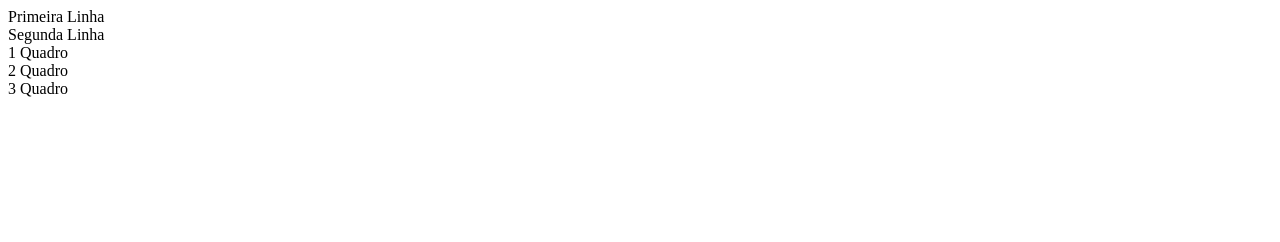
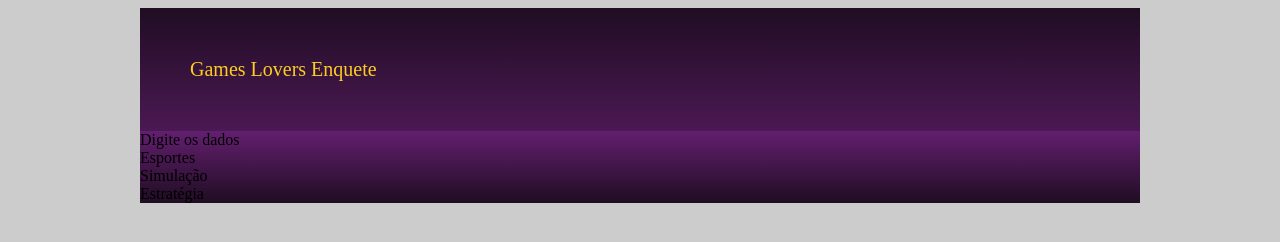
Before and after one commit to DaianeMota/bootcamp-projetomodulo2, a plain HTML site: page index.html in a window 1280 px wide. Drawn offline with Linux system fonts and the light colour scheme.

Commit message:
close #2 - iniciando css

```diff
--- a/index.html
+++ b/index.html
@@ -4,22 +4,51 @@
     <meta charset="UTF-8">
     <meta name="viewport" content="width=device-width, initial-scale=1.0">
     <title>Bootcamp - Enquete Games Lovers</title>
+
+    <style>
+        body {
+           background-color: #CCCCCC;
+        }
+
+        .container {
+            background-image: linear-gradient(#200D23, #641F6F);
+            margin: auto;
+            padding: auto;
+
+            width: 1000px;
+
+        }
+
+        .header{
+            background-image: linear-gradient(#631F6F, #1F0D22);
+            margin: auto;
+        }
+
+        .title {
+            font-size: 20px;
+            color: #FECD23;
+            padding: 50px;
+        }
+
+    </style>
+
+
 </head>
 <body>
-    <div>
-        <div>
-            Primeira Linha
+    <div class="container">
+        <div class="title">
+            Games Lovers Enquete
         </div>
-        <div>
-            Segunda Linha
+        <div class="header">
+            Digite os dados
             <div>
-                1 Quadro
+                Esportes
             </div>
             <div>
-                2 Quadro
+                Simulação
             </div>
             <div>
-                3 Quadro
+               Estratégia
             </div>
         </div>
     </div>
```
